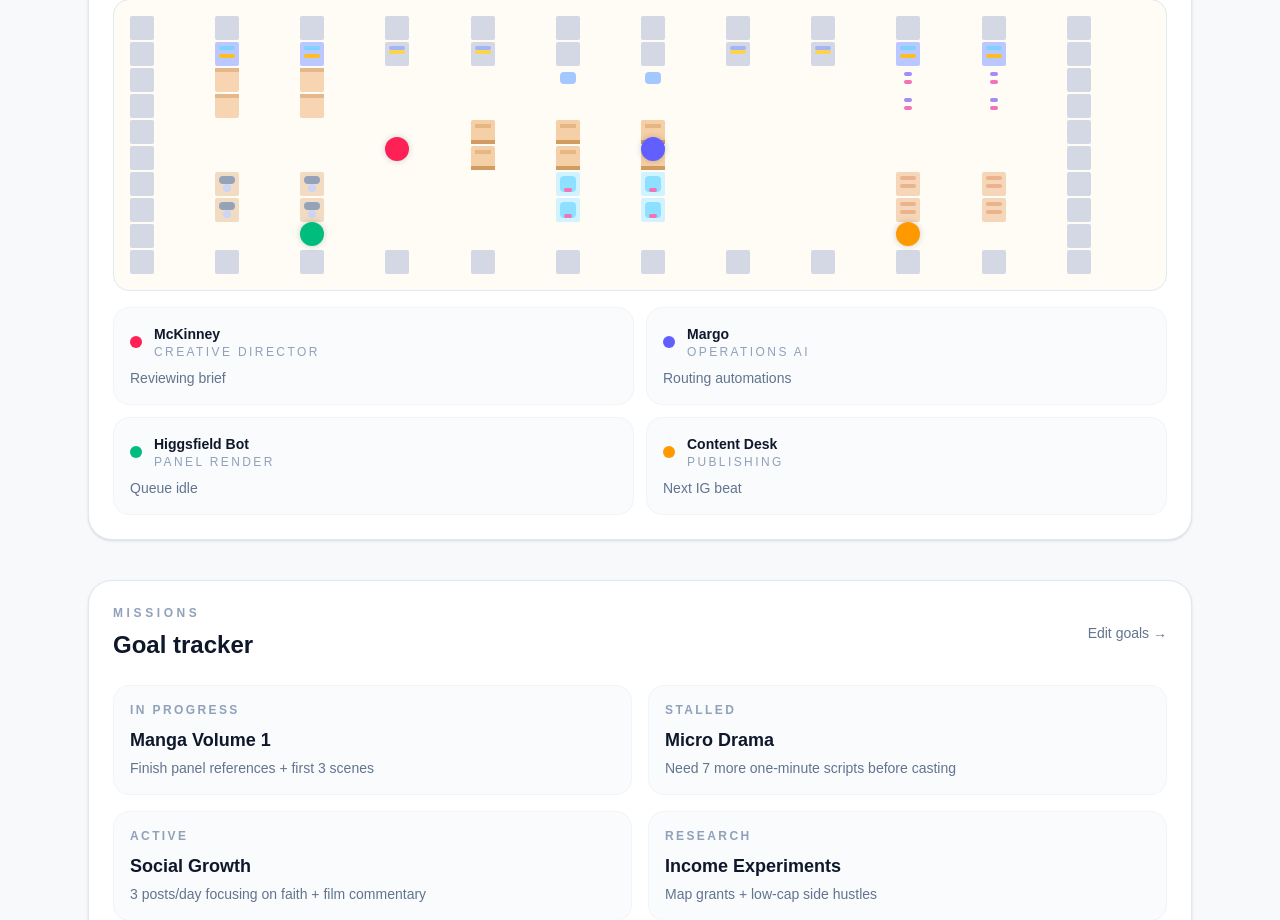
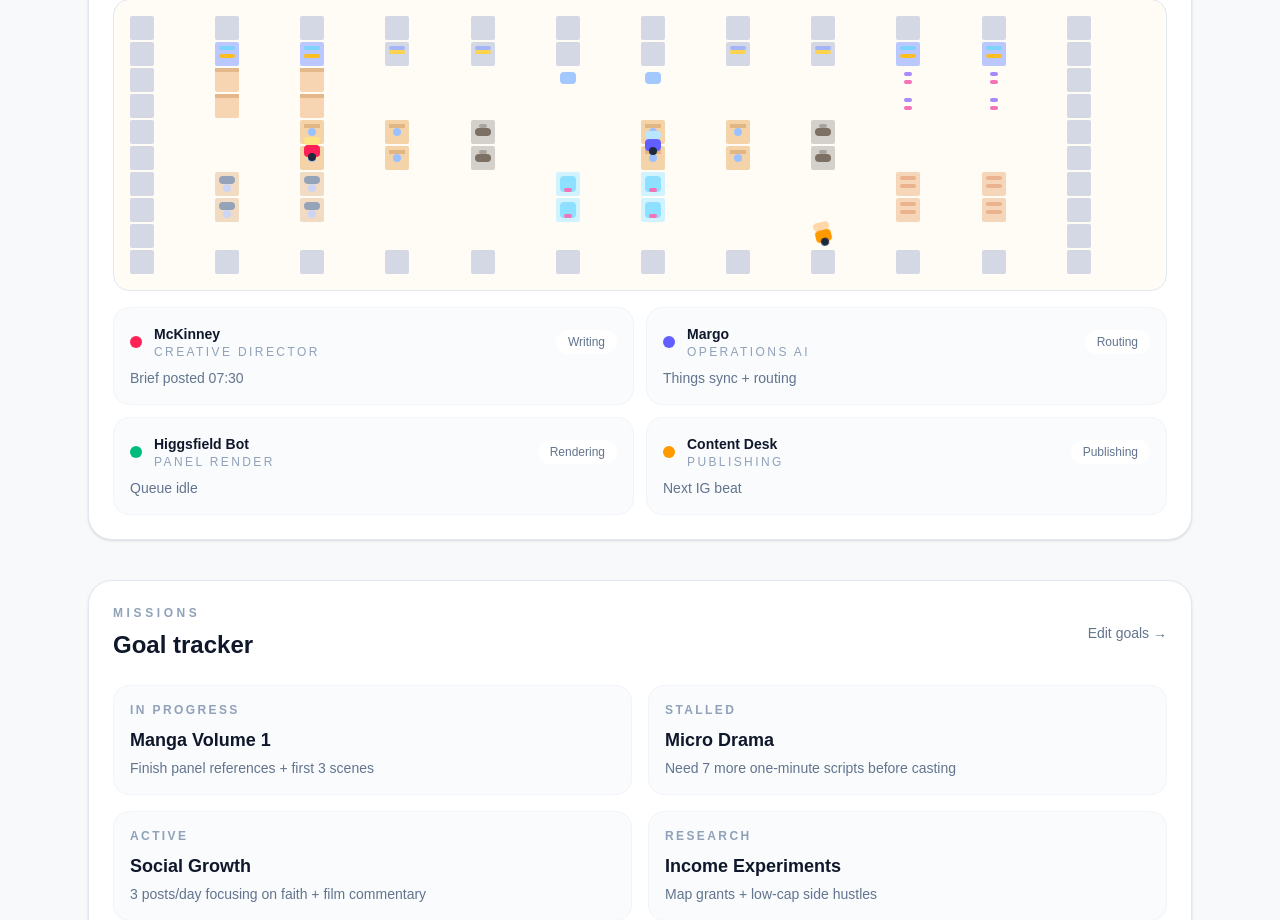
Before and after one commit to mckinney1up/mission-control, a Next.js app: page / in a window 1280 px wide. Shown: the part 1140-2060 px from the top of the page. Built offline with nearby package versions, Linux system fonts and the light colour scheme.

Commit message:
feat: add sprites and workstations to office

```diff
--- a/src/components/OfficeScene.tsx
+++ b/src/components/OfficeScene.tsx
@@ -1,10 +1,15 @@
+type SpritePalette = {
+  primary: string;
+  secondary: string;
+};
+
 const tileMap = [
   ["wall", "wall", "wall", "wall", "wall", "wall", "wall", "wall", "wall", "wall", "wall", "wall"],
   ["wall", "shelf", "shelf", "wall-console", "wall-console", "wall", "wall", "wall-console", "wall-console", "shelf", "shelf", "wall"],
   ["wall", "desk", "desk", "floor", "floor", "monitor", "monitor", "floor", "floor", "books", "books", "wall"],
   ["wall", "desk", "desk", "floor", "floor", "floor", "floor", "floor", "floor", "books", "books", "wall"],
-  ["wall", "floor", "floor", "floor", "table", "table", "table", "floor", "floor", "floor", "floor", "wall"],
-  ["wall", "floor", "floor", "floor", "table", "table", "table", "floor", "floor", "floor", "floor", "wall"],
+  ["wall", "floor", "worktable", "worktable", "chair", "floor", "worktable", "worktable", "chair", "floor", "floor", "wall"],
+  ["wall", "floor", "worktable", "worktable", "chair", "floor", "worktable", "worktable", "chair", "floor", "floor", "wall"],
   ["wall", "station", "station", "floor", "floor", "console", "console", "floor", "floor", "crate", "crate", "wall"],
   ["wall", "station", "station", "floor", "floor", "console", "console", "floor", "floor", "crate", "crate", "wall"],
   ["wall", "floor", "floor", "floor", "floor", "floor", "floor", "floor", "floor", "floor", "floor", "wall"],
@@ -32,9 +37,20 @@ const tilePieces: Record<string, { base: string; detail?: string[] }> = {
       "inset-x-2 bottom-1 h-2 rounded bg-[#cbd5f5]",
     ],
   },
-  table: {
-    base: "bg-[#f5cfa6]",
-    detail: ["inset-x-1 top-1 h-1 bg-[#e4b785]", "inset-x-0 bottom-0 h-1 bg-[#d19c62]"],
+  worktable: {
+    base: "bg-[#f4d3a8]",
+    detail: [
+      "left-1 right-1 top-1 h-1 bg-[#e0b784]",
+      "left-2 right-2 top-2 h-2 rounded bg-[#9bc2ff]",
+      "left-4 right-4 bottom-1 h-1 rounded bg-[#475569]",
+    ],
+  },
+  chair: {
+    base: "bg-[#d4d1cc]",
+    detail: [
+      "left-2 right-2 top-1 h-1 rounded bg-[#a8a29e]",
+      "left-1 right-1 top-2 h-2 rounded bg-[#7c6f64]",
+    ],
   },
   monitor: {
     base: "bg-[#fefcf5]",
@@ -62,36 +78,56 @@ const characters = [
   {
     name: "McKinney",
     role: "Creative Director",
-    task: "Reviewing brief",
+    task: "Brief posted 07:30",
+    state: "typing",
     row: 5,
-    col: 4,
-    color: "bg-rose-500",
+    col: 3,
+    palette: { primary: "bg-rose-500", secondary: "bg-amber-200" },
   },
   {
     name: "Margo",
     role: "Operations AI",
-    task: "Routing automations",
+    task: "Things sync + routing",
+    state: "routing",
     row: 5,
     col: 7,
-    color: "bg-indigo-500",
+    palette: { primary: "bg-indigo-500", secondary: "bg-sky-200" },
   },
   {
     name: "Higgsfield Bot",
     role: "Panel Render",
     task: "Queue idle",
+    state: "rendering",
     row: 7,
     col: 3,
-    color: "bg-emerald-500",
+    palette: { primary: "bg-emerald-500", secondary: "bg-lime-200" },
   },
   {
     name: "Content Desk",
     role: "Publishing",
     task: "Next IG beat",
+    state: "publishing",
     row: 7,
-    col: 10,
-    color: "bg-amber-500",
+    col: 9,
+    palette: { primary: "bg-amber-500", secondary: "bg-orange-200" },
   },
 ];
+
+const stateAnimations: Record<string, string> = {
+  typing: "animate-pulse",
+  routing: "animate-bounce",
+  rendering: "animate-ping",
+  publishing: "animate-spin",
+  idle: "",
+};
+
+const stateLabels: Record<string, string> = {
+  typing: "Writing",
+  routing: "Routing",
+  rendering: "Rendering",
+  publishing: "Publishing",
+  idle: "Idle",
+};
 
 function renderTile(type: string, key: string) {
   const tile = tilePieces[type] ?? tilePieces.floor;
@@ -100,6 +136,16 @@ function renderTile(type: string, key: string) {
       {tile.detail?.map((detailClass, index) => (
         <span key={index} className={`absolute ${detailClass}`} />
       ))}
+    </div>
+  );
+}
+
+function PixelPerson({ palette }: { palette: SpritePalette }) {
+  return (
+    <div className="relative h-6 w-6">
+      <span className={`absolute left-1 right-1 top-0 h-2 rounded-sm ${palette.secondary}`} />
+      <span className={`absolute left-1 right-1 top-2 h-3 rounded-sm ${palette.primary}`} />
+      <span className="absolute left-2 right-2 bottom-0 h-2 rounded-sm bg-slate-800" />
     </div>
   );
 }
@@ -136,15 +182,16 @@ export default function OfficeScene() {
             {characters.map((character) => (
               <div
                 key={character.name}
-                className={`flex items-center justify-center rounded-full ${character.color}`}
+                className={`flex items-center justify-center ${stateAnimations[character.state]}`}
                 style={{
                   gridColumn: `${character.col} / span 1`,
                   gridRow: `${character.row} / span 1`,
                   width: "24px",
                   height: "24px",
-                  boxShadow: "0 0 6px rgba(15, 23, 42, 0.2)",
                 }}
-              />
+              >
+                <PixelPerson palette={character.palette} />
+              </div>
             ))}
           </div>
         </div>
@@ -155,8 +202,9 @@ export default function OfficeScene() {
               key={character.name}
               className="rounded-2xl border border-slate-100 bg-slate-50/80 p-4"
             >
+              <div className="flex items-center justify-between">
                 <div className="flex items-center gap-3">
-                <span className={`h-3 w-3 rounded-full ${character.color}`} />
+                  <span className={`h-3 w-3 rounded-full ${character.palette.primary}`} />
                   <div>
                     <p className="text-sm font-semibold text-slate-900">
                       {character.name}
@@ -166,6 +214,10 @@ export default function OfficeScene() {
                     </p>
                   </div>
                 </div>
+                <span className="rounded-full bg-white px-3 py-1 text-xs font-medium text-slate-500">
+                  {stateLabels[character.state]}
+                </span>
+              </div>
               <p className="mt-2 text-sm text-slate-500">{character.task}</p>
             </article>
           ))}
```
Lines whose indentation alone changed are shown as unchanged.
